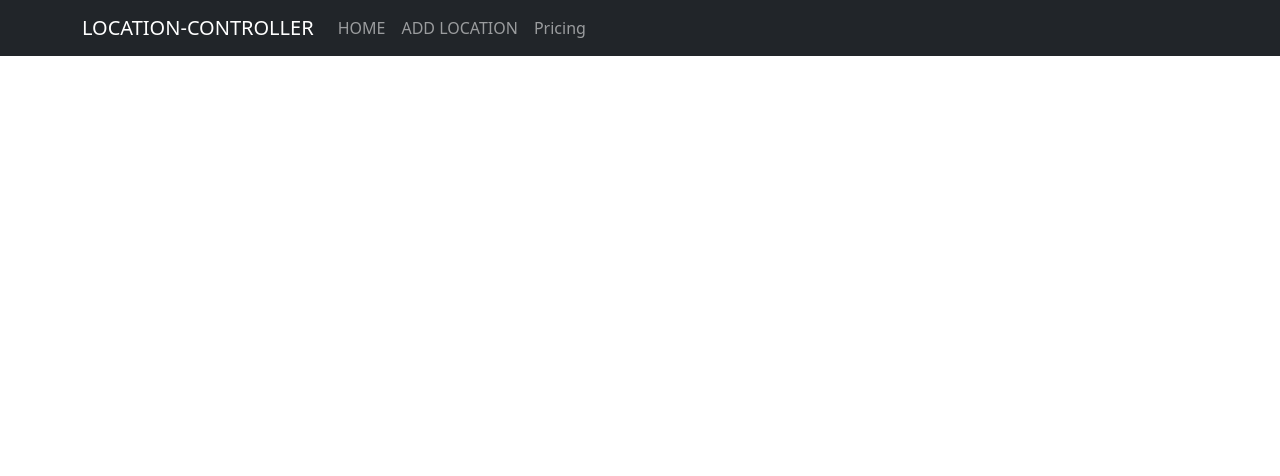
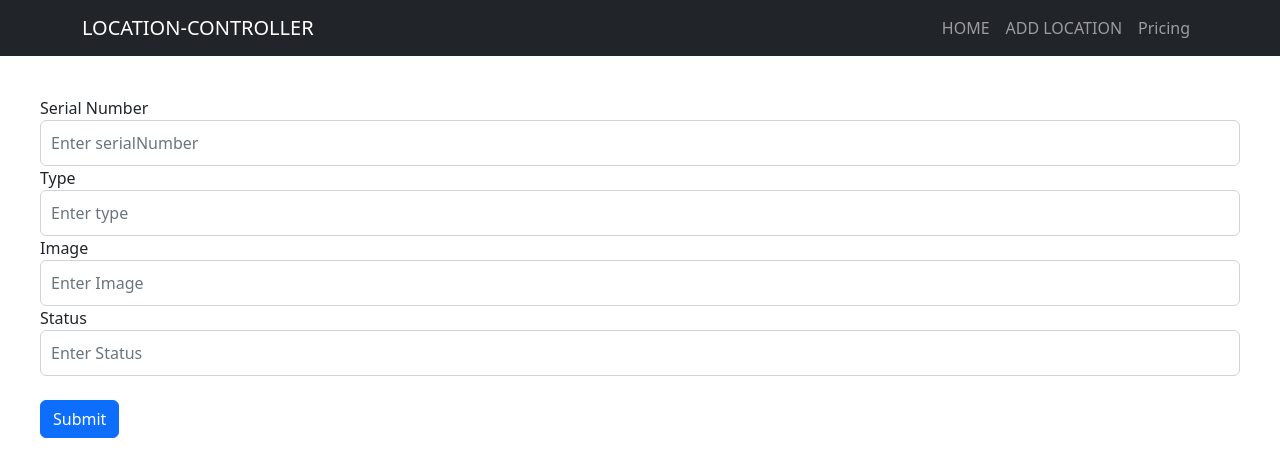
Before and after one commit to anjana-madushan/Location_Controlled_devices, a React (Create React App) app in the folder frontend/: page /1/device/addDevice in a window 1280 px wide. Shown: the top 476 px of the page. Built offline with nearby package versions, Linux system fonts and the light colour scheme.

Commit message:
addDevice page is created

```diff
--- a/frontend/src/App.js
+++ b/frontend/src/App.js
@@ -5,6 +5,7 @@ import AddLocation from './components/addLocation'
 import Header from './components/header'
 import Home from './components/Home';
 import SingleLocation from './components/singleLocation';
+import AddDevice from './components/addDevice';
 
 const App = () => {
   return (
@@ -15,6 +16,7 @@ const App = () => {
       <Route path="/addLocation" element={<AddLocation />}/>
       <Route path="/" element={<Home />}/>
       <Route path="/:id" element={<SingleLocation />}/>
+      <Route path="/:locationId/device/addDevice" element={<AddDevice />}/>
     </Routes>
     </BrowserRouter>
   )
--- a/frontend/src/components/Home.js
+++ b/frontend/src/components/Home.js
@@ -8,13 +8,15 @@ const Home = () => {
 
     const navigate = useNavigate();
 
+
+
     /*
-    const handleDelete = async() => {
+
+    const handleDelete = async(_id) => {
 
         await axios.delete(`http://localhost:8000/location/deleteLocation/${_id}`)
         .then((res)=>res.data)
-        .then(()=>navigate("/add"))
-        .then(()=>navigate("/books"));
+        .then(()=>navigate("/"));
       }
 */
     useEffect(()=>{
@@ -24,6 +26,7 @@ const Home = () => {
             try {
                 const response = await axios.get("http://localhost:8000/location/");
                 const locations = response.data.locations.map(locations => ({
+                  id:locations._id,
                   name: locations.name,
                   address: locations.address,
                   phone: locations.phone
@@ -40,13 +43,15 @@ const Home = () => {
   return (
     <div>
 
-<table>
-    <thead>
+      <h1><center>All Locations</center></h1>
+
+<table className="table">
+    <thead className="thead-dark">
     <tr>
             <th>Name</th>
             <th>Address</th>
             <th>Phone</th>
-            <th>Action</th>
+            <th><center>Action</center></th>
     </tr>
     </thead>
 
@@ -58,13 +63,14 @@ const Home = () => {
              <td>{location.name}</td>
              <td>{location.address}</td>
              <td>{location.phone}</td>
-             <td><center><button onClick = {()=>navigate(`/${location._id}`)} className="btn btn-success p-1 me-2">View</button>
+             <td><center><button onClick={()=>navigate(`/${location.id}`)} className="btn btn-success p-1 me-2">View</button>
 
-<button  className="btn btn-danger p-1">Delete</button>
+<button className="btn btn-danger p-1">Delete</button>
+<button onClick={()=>navigate(`/${location.id}/device/addDevice`)}>Add Device</button>
 </center>
 </td>
              </tr>
-        ))}
+ ))}
 
 </tbody>
 
--- /dev/null
+++ b/frontend/src/components/addDevice.js
@@ -0,0 +1,67 @@
+import React from 'react'
+import { useState } from 'react'
+import axios from 'axios'
+import {useNavigate, useParams} from "react-router-dom"
+import './styles/styles.css'
+
+const AddDevice = () => {
+    const navigate = useNavigate();
+    const {locationId} = useParams();
+
+console.log(locationId)
+
+   const [serialNumber, setserialNumber] = useState('')
+   const [type, setType] = useState('')
+   const [image, setImage] = useState('')
+   const [status, setStatus] = useState('')
+
+
+   const handleSubmit = async(e) => {
+    e.preventDefault();
+
+    const device = {serialNumber, type, image, status}
+
+    await axios.post(`http://localhost:8000/location/${locationId}/device/addDevice`, device).then(()=>{
+
+        navigate("/");
+      }).catch((err)=>{
+        alert(err);
+      })
+
+   }
+
+  return (
+    <div className='form' onSubmit={handleSubmit}>
+      <form>
+    <div className="form-group">
+      <label htmlFor="serialNumber">Serial Number</label>
+      <input
+       type="text" onChange = {(e)=>setserialNumber(e.target.value)} value={serialNumber} name='serialNumber' className="form-control" id="serialNumber"  placeholder="Enter serialNumber"/>
+    </div>
+
+    <div className="form-group">
+      <label htmlFor="Type">Type</label>
+      <input
+       type="text" onChange = {(e)=>setType(e.target.value)} value={type} name='type' className="form-control" id="type" placeholder="Enter type"/>
+    </div>
+
+    <div className="form-group">
+      <label htmlFor="image">Image</label>
+      <input
+      type="text" onChange = {(e)=>setImage(e.target.value)} value={image} name='image' className="form-control" id="image" placeholder="Enter Image"/>
+    </div>
+
+    <div className="form-group">
+      <label htmlFor="image">Status</label>
+      <input
+      type="text" onChange = {(e)=>setStatus(e.target.value)} value={status} name='status' className="form-control" id="status" placeholder="Enter Status"/>
+    </div>
+<br/>
+
+     <button type="submit" className="btn btn-primary">Submit</button>
+  </form>
+  </div>
+  )
+}
+
+export default AddDevice
--- a/frontend/src/components/addLocation.js
+++ b/frontend/src/components/addLocation.js
@@ -2,6 +2,7 @@ import React from 'react'
 import { useState } from 'react'
 import axios from 'axios'
 import {useNavigate} from "react-router-dom"
+import './styles/styles.css'
 
 const AddLocation = () => {
     const navigate = useNavigate();
--- a/frontend/src/components/header.js
+++ b/frontend/src/components/header.js
@@ -9,7 +9,7 @@ const Header = () => {
       <Navbar bg="dark" variant="dark">
         <Container>
           <Navbar.Brand>LOCATION-CONTROLLER</Navbar.Brand>
-          <Nav className="me-auto">
+          <Nav>
             <Nav.Link as={Link} to='/'>HOME</Nav.Link>
             <Nav.Link as={Link} to='/addLocation'>ADD LOCATION</Nav.Link>
             <Nav.Link as={Link} to='/psfg'>Pricing</Nav.Link>
--- a/frontend/src/components/singleLocation.js
+++ b/frontend/src/components/singleLocation.js
@@ -10,7 +10,7 @@ const SingleLocation = () => {
   useEffect(()=>{
       const getLocation = async() => {
           try {
-                const response = await axios.get(`http://localhost:8000/location/${id.id}`);
+              const response = await axios.get(`http://localhost:8000/location/${id}`);
               setLocation(response.data)
               console.log(response.data)
             } catch (err) {
@@ -22,14 +22,23 @@ const SingleLocation = () => {
 
 return (
           <div>
-        {location &&
-            <div>
+
+
               <h2>{location.name}</h2>
               <p>{location.address}</p>
               <p>{location.phone}</p>
+
+              <ul>{location.devices && location.devices.map((device)=>(
+                <li key ={device._id}>
+                  <p>Serial No : {device.serialNumber}</p>
+                  <p>Type : {device.type}</p>
+                  <img src={device.image} alt={device.image} />
+                  <p>Status:{device.status}</p>
+                </li>
+              ))}</ul>
           </div>
-        }
-    </div>
+
+
 )
 }
 
--- /dev/null
+++ b/frontend/src/components/styles/styles.css
@@ -0,0 +1,11 @@
+.form{
+    padding:30px;
+    margin: 10px;
+    border-color: aquamarine;
+    border-style: solid;
+    border: 10px;
+}
+
+.form-control{
+    padding:10px;
+}
```
Also changed, not shown: 2 other files (tests, documents, lock files or other folders). Lines whose indentation alone changed are shown as unchanged.
